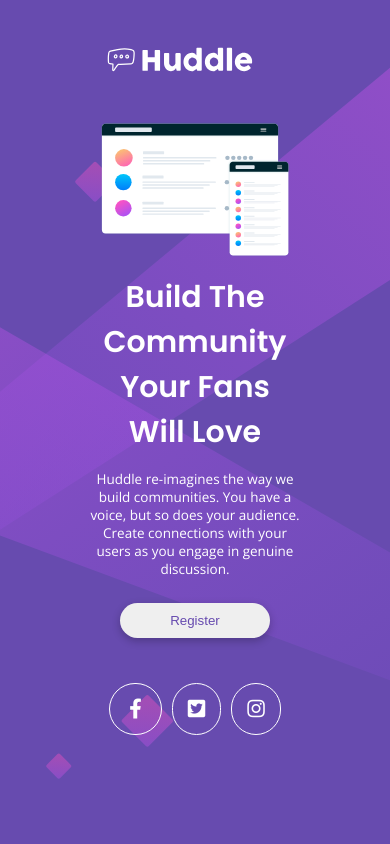
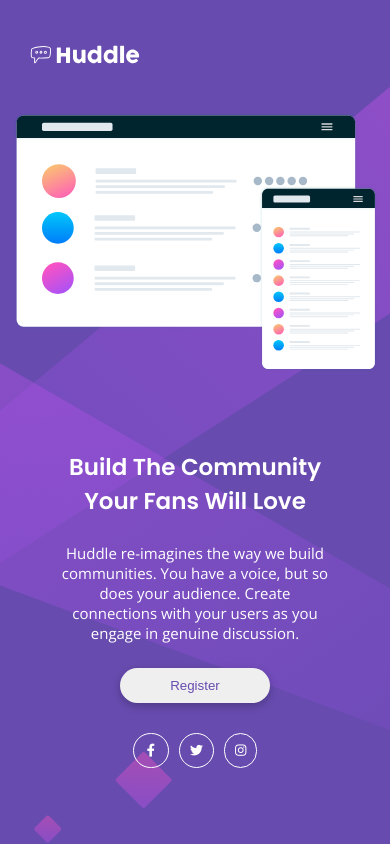
Before and after one commit to A-M-Gama/Huddle-LP, a plain HTML site: page index.html in a window 390 px wide. Drawn offline with nearby package versions, Linux system fonts and the light colour scheme.

Commit message:
included nav and ul in html, and some visual adjustments on desktop, responsive and active states

```diff
--- a/index.html
+++ b/index.html
@@ -20,10 +20,12 @@
   <header>
     <a href="/index.html"><img class="logo" src="./src/images/logo.svg" alt="logo huddle"></a>
   </header>
+
   <main class="container">
     <div class="image">
       <img src="./src/images/illustration-mockups.svg" alt="mockups illustration">
     </div>
+
     <div class="content">
       <h1>build the community your fans will love</h1>
       <p>Huddle re-imagines the way we build communities. You have a voice, but so does your audience. Create connections with your users as you engage in genuine discussion.</p>
@@ -32,19 +34,14 @@
   </main>
 
   <footer class="footer">
-    <a href="">
-        <i class="fab fa-facebook-f"></i>
-    </a>
-    <a href="">
-      <i class="fab fa-twitter-square"></i>
-    </a>
-    <a href="">
-        <i class="fab fa-instagram"></i>
-    </a>
+    <nav>
+      <ul class="socials">
+        <li><a href="#"><i class="fab fa-facebook-f"></i></a></li>
+        <li><a href="#"><i class="fab fa-twitter"></i></a></li>
+        <li><a href="#"><i class="fab fa-instagram"></i></a></li>
+      </ul>
+    </nav>
   </footer>
 
-
-
 </body>
-
 </html>
--- a/src/css/estilos.css
+++ b/src/css/estilos.css
@@ -4,6 +4,7 @@
 
 html {
     font-size: 62.5%;
+    margin: 0 1;
 }
 
 body {
@@ -12,6 +13,9 @@ body {
     font-family: "Open Sans", sans-serif;
     font-weight: 300;
     color: #fff;
+    height: 100vh;
+    max-width: 1440px;
+    margin: 0 auto;
 }
 
 header .logo {
@@ -26,6 +30,12 @@ header .logo {
 
 .container .image img {
     width: 100%;
+    min-width: 365px;
+}
+
+.container .content {
+    display: flex;
+    flex-direction: column;
 }
 
 .container .content h1 {
@@ -34,16 +44,19 @@ header .logo {
     font-size: 3em;
     text-transform: capitalize;
     margin: 40px 0 52.5px;
+    width: 340px;
 }
 
 .container .content p {
     font-size: 1.35em;
+    max-width: 315px;
 }
 
 .container .content .register {
     color: hsl(257, 40%, 49%);
     padding: 10px 50px;
     border-radius: 20px;
+    align-self: flex-start;
     border: none;
     margin-top: 25px;
     box-shadow: rgba(0, 0, 0, 0.24) 0px 3px 8px;
@@ -53,16 +66,23 @@ header .logo {
     cursor: pointer;
     background-color: hsl(300, 69%, 71%);
     color: #fff;
+    box-shadow: rgba(0, 0, 0, 0.35) 0px 5px 15px;
 }
 
 .footer {
     display: flex;
     justify-content: flex-end;
-    padding: 30px 100px;
+    align-content: center;
+    margin: 30px 100px;
     gap: 10px;
 }
 
-.footer a .fab {
+.footer nav .socials {
+    display: flex;
+    gap: 10px;
+}
+
+.footer nav .socials a .fab {
     font-size: 2em;
     color: #fff;
     border: 1px solid #fff;
@@ -70,11 +90,12 @@ header .logo {
     border-radius: 40px;
 }
 
-.footer a .fab:hover {
+.footer nav .socials a .fab:hover {
     color: hsl(300, 69%, 71%);
     border: 1px solid hsl(300, 69%, 71%);
+    box-shadow: rgba(50, 50, 93, 0.25) 0px 2px 5px -1px, rgba(0, 0, 0, 0.3) 0px 1px 3px -1px;
 }
 
-.footer a .fab.fa-facebook-f {
+.footer nav .socials a .fab.fa-facebook-f {
     padding: 15px 19px;
 }
--- a/src/css/reset.css
+++ b/src/css/reset.css
@@ -3,3 +3,7 @@
   padding: 0;
   box-sizing: border-box;
 }
+
+ul {
+  list-style-type: none;
+}
--- a/src/css/responsivo.css
+++ b/src/css/responsivo.css
@@ -1,33 +1,82 @@
 @media (max-width: 1115px) {
+    body {
+        background: url(../images/bg-mobile.svg) center center no-repeat hsl(257, 40%, 49%);
+        background-size: cover;
+    }
+
+    header .logo {
+        margin: 40px 80px;
+    }
+
     .container {
         flex-wrap: wrap;
         justify-content: center;
     }
+
     .container .content {
         max-width: 710px;
+        text-align: center;
+        justify-content: center;
+        align-items: center;
+    }
+
+    .container .content .register {
+        align-self: center;
+    }
+
+    .footer {
+        justify-content: center;
+    }
+
+    .footer nav .socials a .fab {
+        font-size: 1.3em;
+        padding: 10px;
+    }
+
+    .footer nav .socials a .fab.fa-facebook-f {
+        padding: 10px 13px;
     }
 }
 
 @media (max-width: 650px) {
-    body {
-        background-image: url(../images/bg-mobile.svg);
+    header .logo {
+        margin: 40px 50px;
+    }
+.container .content h1 {
+    font-family: "Poppins", serif;
+    font-weight: 600;
+    font-size: 3em;
+    text-transform: capitalize;
+    margin: 40px 0 52.5px;
+    width: 340px;
 }
 
-    header .logo {
-        width: 40%;
+.container .content p {
+    font-size: 1.35em;
+    max-width: 320px;
+}
+    .container .content h1 {
+        margin: 25px;
+        font-size: 2.3em;
+        width: 300px;
     }
 
-    .container {
-        gap: 0;
-        text-align: center;
+    .container .content p {
+        font-size: 1.5em;
+        width: 275px;
+    }
 }
 
-    .container .content h1 {
-        margin: 15px;
+@media (max-width: 500px) {
+    header .logo {
+        margin: 40px 35px;
+        width: 35%;
+    }
 }
 
-    .footer {
-        margin: 15px;
-        justify-content: center;
+@media (max-width: 455px) {
+    header .logo {
+        margin: 40px 25px;
+        width: 30%;
     }
 }
```
Lines whose indentation alone changed are shown as unchanged.
